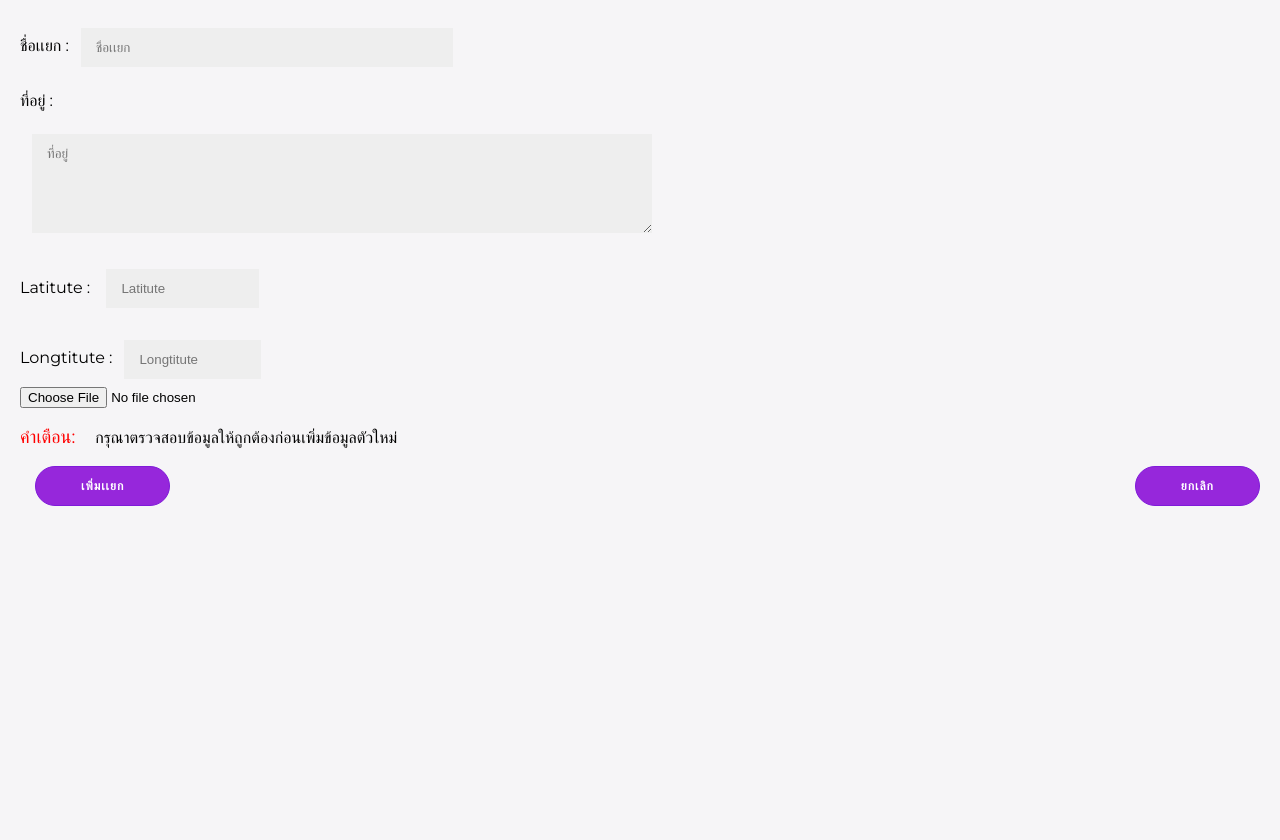
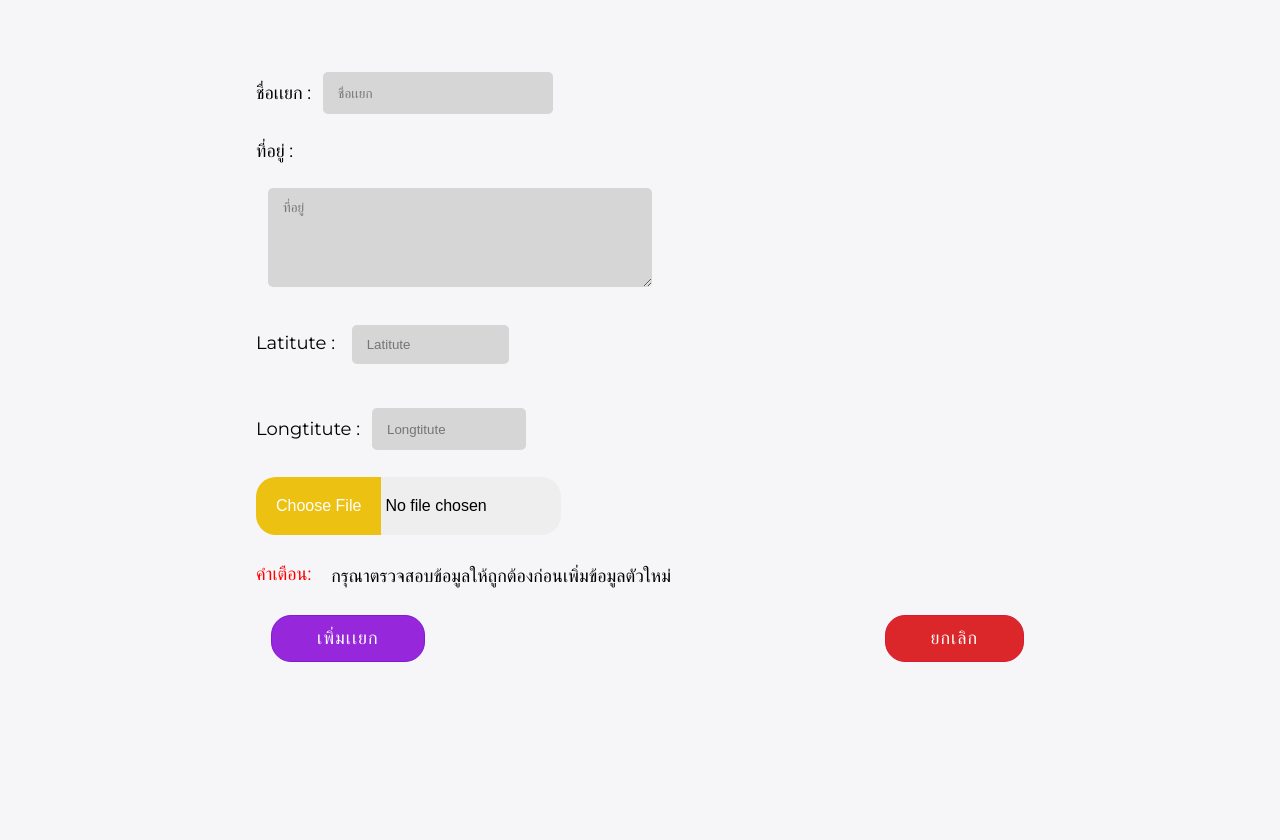
Before and after one commit to noobrock123/PumpuyProject, a Django app: page /add_intersection in a window 1280 px wide. After the commit the page ends 662 px from the top, so only its background shows below. Run offline with Django 4.2, Linux system fonts and the light colour scheme; parts of the project's set-up code (start-up, migrations or seed data) failed here and were passed over.

Commit message:
Edited insert_intersection.css

```diff
--- a/BaseApp/static/insert_intersection.css
+++ b/BaseApp/static/insert_intersection.css
@@ -9,128 +9,86 @@ body {
 	align-items: center;
     flex-direction: column;
 	font-family: 'Montserrat', sans-serif;
-	height: 100vh;
-    margin: 20px;
+	margin-top: 5%;
+	margin-left: 20%;
+	margin-right: 20%;
 }
 
-button a:link {
-	color: #ffffff;
-	text-decoration: none;
-}
-
-.logo h1 {
-	color: #7C69F6;
-    font-weight: bold;
-	margin: 20px;
-}
-
-.topbar {
-    display: flex;
-    justify-content: space-between;
-}
-
-/* .button .right a:link {
-	color: #e92d2d;
-} */
-
-.topbar .backpage button {
-    border-radius: 20px;
-	border: 1px solid #801ad9;
-	background-color: #9627db;
-	/* border: 1px solid #e92d2d;
-	background-color: transparent; */
-	color: #FFFFFF;
-	font-size: 12px;
-	font-weight: bold;
-	padding: 12px 45px;
-	letter-spacing: 1px;
-	text-transform: uppercase;
-    margin-left: 15px;
-	transition: transform 80ms ease-in;
-}
-
-.topbar .backpage button:active {
-	transform: scale(0.95);
-}
-
-.topbar .backpage button:focus {
-	outline: none;
-}
-
-.logo {
-    display: grid;
-    justify-content: center;
-	margin-bottom: 25px;
+form {
+	border: 100px;
 }
 
 .name {
     display: flex;
+	margin-bottom: 10px;
+	font-size: large;
+    font-weight: 100;
 }
 
 .name input {
-    background-color: #eee;
+    background-color: #d6d6d6;
 	border: none;
 	padding: 12px 15px;
 	margin: 8px 12px;
 	width: 30%;
+    font-weight: 100;
+	border-radius: 5px;
 }
 
-.live .bigbox {
-    background-color: #eee;
+.live p{
+	font-size: large;
+    font-weight: 100;
+}
+
+.live textarea {
+    background-color: #d6d6d6;
 	border: none;
     padding: 12px 15px;
 	margin: 8px 12px;
 	width: 50%;
+    font-weight: 100;
+	border-radius: 5px;
 }
 
 .latitute input {
-    background-color: #eee;
+    background-color: #d6d6d6;
 	border: none;
     padding: 12px 15px;
 	margin: 8px 12px;
 	width: 50%;
+    font-weight: 100;
+	border-radius: 5px;
 }
 
 .latitute {
     display: flex;
+	margin-bottom: 10px;
+	font-size: large;
+    font-weight: 100;
 }
 
 .longtitute input {
-    background-color: #eee;
+    background-color: #d6d6d6;
 	border: none;
     padding: 12px 15px;
 	margin: 8px 12px;
-	width: 11%;
+	width: 20%;
+    font-weight: 100;
+	border-radius: 5px;
 }
 
 .longtitute {
     display: flex;
-}
-
-.insertimg button {
-    border-radius: 20px;
-	border: 1px solid #801ad9;
-	background-color: #9627db;
-	color: #FFFFFF;
-	font-size: 12px;
-	font-weight: bold;
-	padding: 12px 45px;
-	letter-spacing: 1px;
-	text-transform: uppercase;
-    margin-left: 15px;
-	transition: transform 80ms ease-in;
-}
-
-.insertimg button:active {
-	transform: scale(0.95);
-}
-
-.insertimg button:focus {
-	outline: none;
+	margin-bottom: 19px;
+	font-size: large;
+    font-weight: 100;
 }
 
 .letter {
     display: flex;
+	margin-bottom: 10px;
+	font-size: large;
+    font-weight: 100;
 }
 
 .letter .ss {
@@ -142,9 +100,34 @@ button a:link {
 .letter .tt {
     margin-top: 20px;
     margin-left: 20px;
+	font-size: large;
+    font-weight: 100;
 }
 
+.insertimg .upload {
+	font-size: 16px;
+	background: #eee;
+	border-radius: 20px;
+	width: 305px;
+	outline: none;
+	margin-bottom: 10px;
+}
 
+.insertimg .upload:focus {
+	outline: none;
+}
+
+::-webkit-file-upload-button {
+	color: white;
+	border: 1px solid #ffac12;
+	background-color: #edc111;
+	padding: 20px;
+	border: none;
+	outline: none;
+}
+::-webkit-file-upload-button:active {
+	transform: scale(0.95);
+}
 
 .button {
     display: flex;
@@ -163,6 +146,8 @@ button a:link {
 	text-transform: uppercase;
     margin-left: 15px;
 	transition: transform 80ms ease-in;
+	font-size: large;
+    font-weight: 100;
 }
 
 .button .left button:active {
@@ -175,8 +160,8 @@ button a:link {
 
 .button .right button{
     border-radius: 20px;
-	border: 1px solid #801ad9;
-	background-color: #9627db;
+	border: 1px solid #d91a37;
+	background-color: #db272a;
 	color: #FFFFFF;
 	font-size: 12px;
 	font-weight: bold;
@@ -185,6 +170,8 @@ button a:link {
 	text-transform: uppercase;
     margin-left: 15px;
 	transition: transform 80ms ease-in;
+	font-size: large;
+    font-weight: 100;
 }
 
 .button .right button:active {
```
